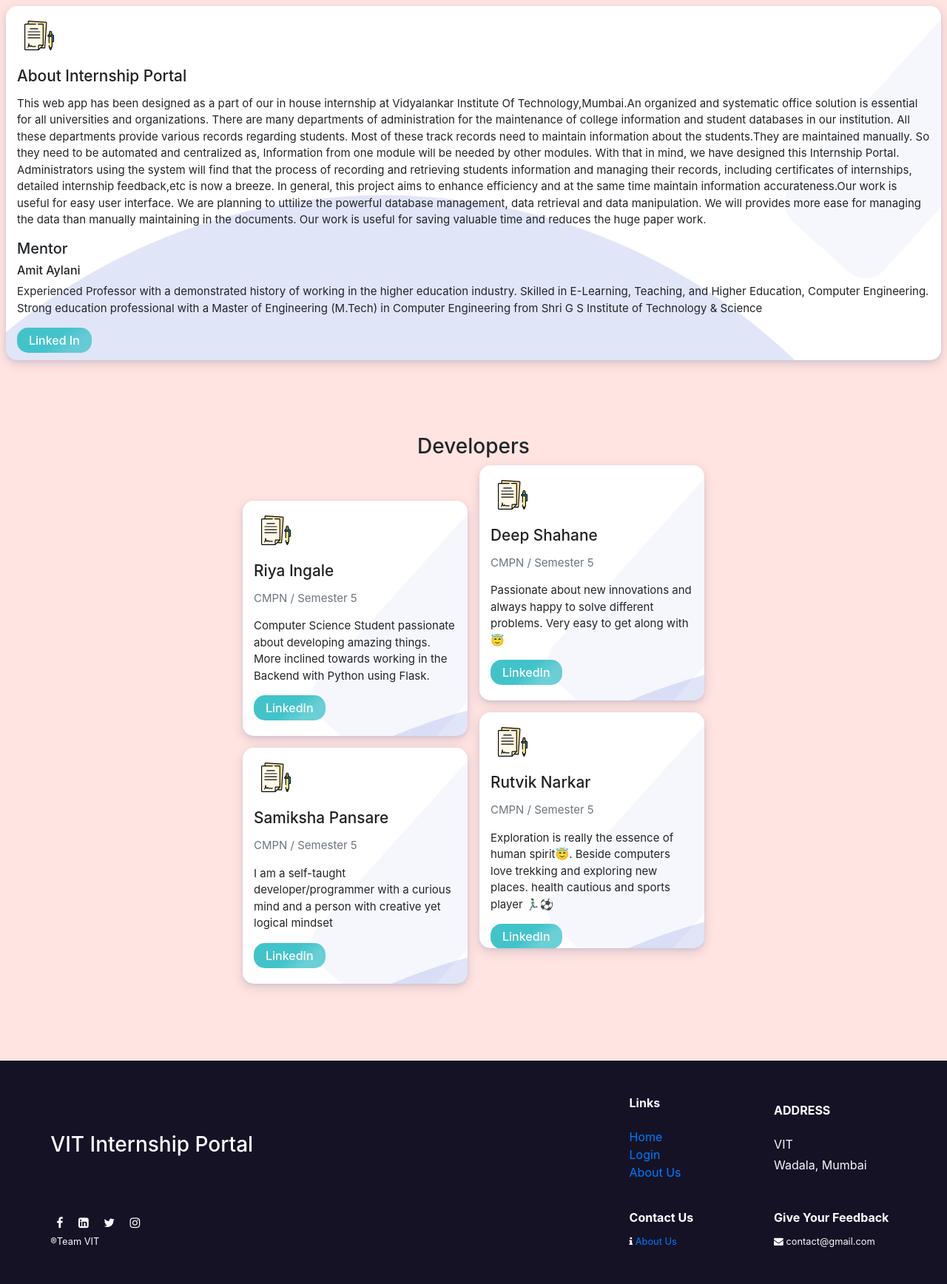
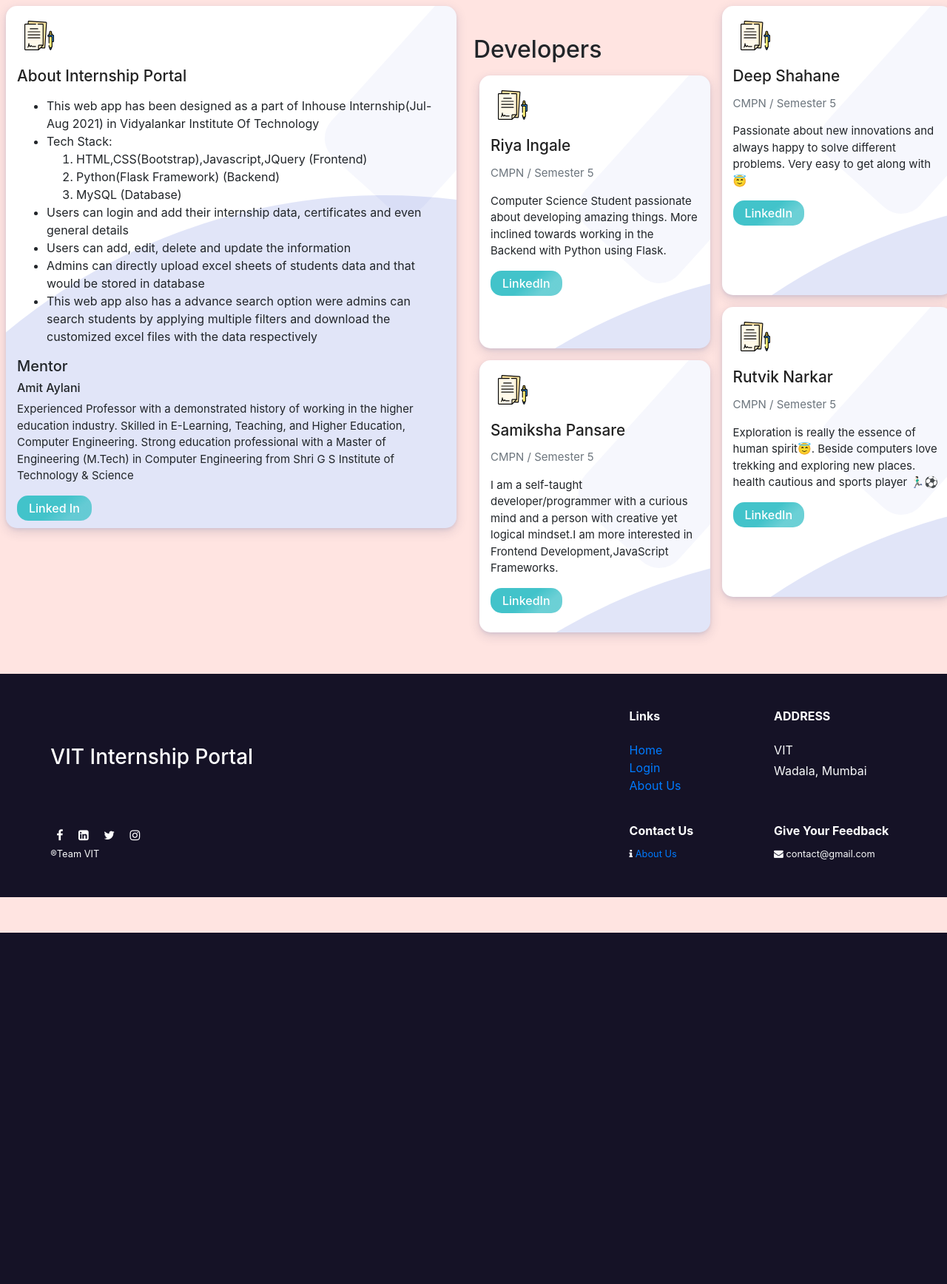
Before and after one commit to riya-ingale/InternshipPortal, a Flask app: page /aboutus in a window 1280 px wide. Shown: the part 60-1796 px from the top of the page at 74% size. After the commit the page ends 1321 px from the top, so only its background shows below. Run offline with Flask 2, Linux system fonts and the light colour scheme; some libraries are stand-ins or nearby versions; some web fonts are replaced.

Commit message:
Changes made in  About us

```diff
--- a/static/css/aboutus.css
+++ b/static/css/aboutus.css
@@ -23,7 +23,7 @@
   position: relative;
   z-index: 1;
   overflow: hidden;
-  min-height: 300px;
+  min-height: 200px;
   transition: 0.7s;
 }
 
@@ -48,7 +48,7 @@
   position: absolute;
   background: rgb(85 108 214 / 5%);
   width: 170px;
-  height: 400px;
+  height: 300px;
   z-index: -1;
   transform: rotate(42deg);
   right: -56px;
@@ -61,8 +61,8 @@
   color: #309df0;
 }
 
-.solution_card .so_top_icon {
-}
+/* .solution_card .so_top_icon {
+} */
 
 .solution_card .solu_title h3 {
   color: #212121;
--- a/templates/aboutus.html
+++ b/templates/aboutus.html
@@ -102,7 +102,10 @@
 
     <br><br>
 
-<div class="section_our_solution">
+
+  <div class="row">
+
+      <div class="section_our_solution col-6">
         <div class="solution_cards_box sol_card_top_3">
           <div class="solution_card" style="margin-bottom: 100px;">
             <div class="hover_color_bubble"></div>
@@ -156,9 +159,21 @@
             </div>
             <div class="solu_description">
               <p>
-          This web app has been designed as a part of our in house internship at Vidyalankar Institute Of Technology,Mumbai.An organized and systematic office solution is essential for all universities and organizations. There are many departments of administration for the maintenance of college information and student databases in our institution. All these departments provide various records regarding students. Most of these track records need to maintain information about the students.They are maintained manually. So they need to be automated and centralized as, Information from one module will be needed by other modules.
-          With that in mind, we have designed this Internship Portal. <br>
-          Administrators using the system will find that the process of recording and retrieving students information and managing their records, including certificates of internships, detailed internship feedback,etc  is now a breeze. In general, this project aims to enhance efficiency and at the same time maintain information accurateness.Our work is useful for easy user interface. We are planning to uttilize the powerful database management, data retrieval and data manipulation. We will provides more ease for managing the data than manually maintaining in the documents. Our work is useful for saving valuable time and reduces the huge paper work.
+                <ul>
+                  <li>This web app has been designed as a part of Inhouse Internship(Jul-Aug 2021) in Vidyalankar Institute Of Technology</li>
+                  <li>
+                    Tech Stack:
+                    <ol>
+                      <li>HTML,CSS(Bootstrap),Javascript,JQuery (Frontend)</li>
+                      <li>Python(Flask Framework) (Backend)</li>
+                      <li>MySQL (Database)</li>
+                    </ol>
+                  </li>
+                  <li>Users can login and add their internship data, certificates and even general details</li>
+                  <li>Users can add, edit, delete and update the information</li>
+                  <li>Admins can directly upload excel sheets of students data and that would be stored in database</li>
+                  <li>This web app also has a advance search option were admins can search students by applying multiple filters and download the customized excel files with the data respectively</li>
+                </ul>
               </p>
               <h5>Mentor</h5><h6>Amit Aylani</h6>
               <p>
@@ -167,14 +182,12 @@
               <a href="https://www.linkedin.com/in/amit-aylani-99744779/"><button type="button" class="read_more_btn">Linked In</button></a>
             </div>
           </div>
-    <h3 style="text-align: center;">Developers</h3>
-    <p>
-      <br>
-    </p>
-  <div class="row">
-    <div class="col-lg-12 col-md-12 col-sm-12">
+          </div>
+          <div class="col-lg-12 col-md-12 col-sm-12"></div>
+          </div>
       <div class="our_solution_category">
         <div class="solution_cards_box">
+          <h2>Developers</h2>
           <div class="solution_card">
             <div class="hover_color_bubble"></div>
             <div class="so_top_icon">
@@ -291,7 +304,7 @@
                 CMPN / Semester 5
               </p>
               <p>
-                I am a self-taught developer/programmer with a curious mind and a person with creative yet logical mindset
+                I am a self-taught developer/programmer with a curious mind and a person with creative yet logical mindset.I am more interested in Frontend Development,JavaScript Frameworks.
               </p>
               <a href="http://www.linkedin.com/in/samiksha-pansare"><button type="button" class="read_more_btn">LinkedIn</button></a>
             </div>
@@ -424,7 +437,8 @@
     </div>
   </div>
 </div>
-
+</div>
+</div>
 
 <div class="container-fluid pb-0 mb-0 justify-content-center text-light" style="background-color: #151226;color: #fff;">
   <footer>
```
Also changed, not shown: InternshipPortal_Database.db, app.py (line endings or trailing spaces). Lines whose indentation alone changed are shown as unchanged.
